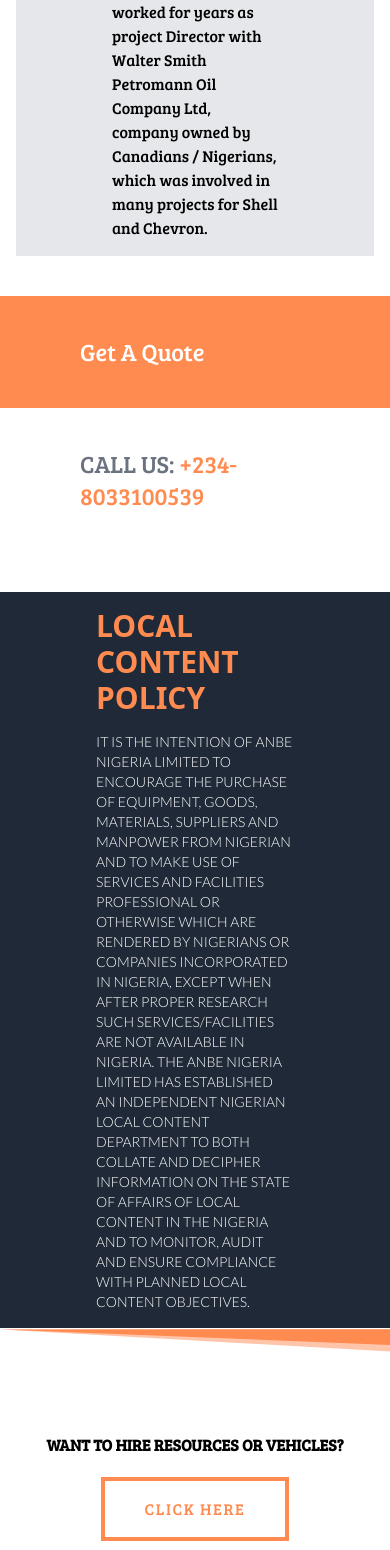
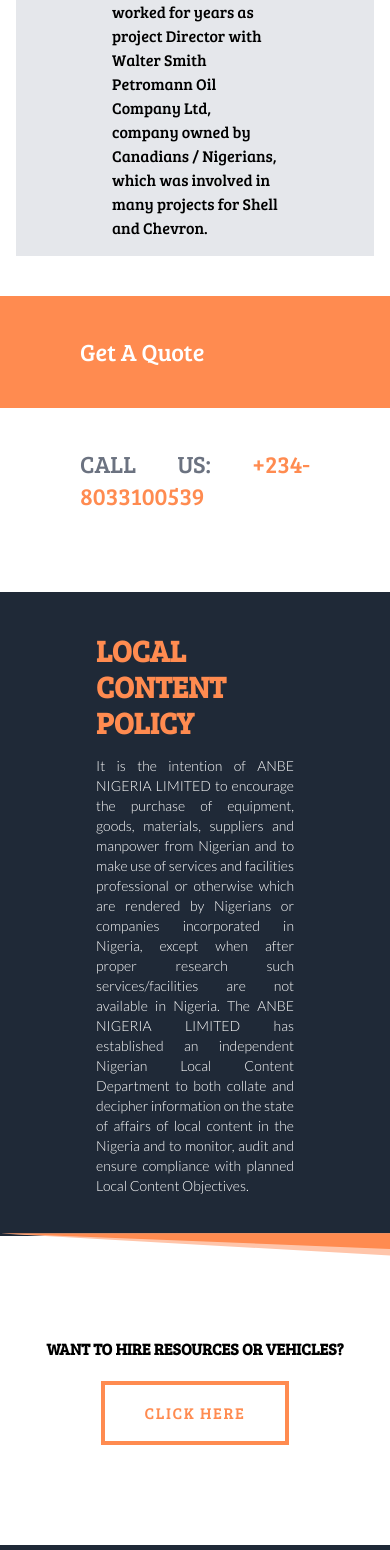
Before and after one commit to MadFury94/anbe, a Vue app: page /about in a window 390 px wide. Shown: the part 2648-4198 px from the top of the page. Built offline with nearby package versions, Linux system fonts and the light colour scheme; what prettier-plugin-tailwindcss would draw is missing.

Commit message:
ANBE(UPDATED)
Finishing touches(95%)

```diff
--- a/src/App.vue
+++ b/src/App.vue
@@ -8,7 +8,7 @@ import FooterLayout from "./layouts/footerLayout.vue";
 <template>
   <HeaderLayout />
 
-  <div class="">
+  <div class="w-screen">
     <RouterView />
   </div>
 
--- a/src/Sections/localcontent.vue
+++ b/src/Sections/localcontent.vue
@@ -1,10 +1,10 @@
 <template>
   <div>
-    <div
-      class="grid gap-4 bg-gray-800 py-4 px-24 font-sans text-3xl font-bold uppercase text-orange-500 md:grid-cols-2"
-    >
-      Local Content Policy
-      <p class="text-sm font-light text-white">
+    <div class="grid items-center gap-4 bg-gray-800 py-10 px-24 md:grid-cols-2">
+      <h1 class="font-bree text-3xl font-bold uppercase text-orange-500">
+        Local Content Policy
+      </h1>
+      <p class="text-justify text-sm font-light text-white">
         It is the intention of ANBE NIGERIA LIMITED to encourage the purchase of
         equipment, goods, materials, suppliers and manpower from Nigerian and to
         make use of services and facilities professional or otherwise which are
--- a/src/components/BladeDivider.vue
+++ b/src/components/BladeDivider.vue
@@ -2,7 +2,7 @@
 import ButtonCommon from "../components/ButtonCommon.vue";
 </script>
 <template>
-  <img class="" src="/images/svg/blade.svg" />
+  <img class="-mt-1" src="/images/svg/blade.svg" />
   <div
     class="flex flex-col items-center justify-between py-20 lg:flex-row lg:px-28"
   >
--- a/src/pages/AboutPage.vue
+++ b/src/pages/AboutPage.vue
@@ -33,7 +33,9 @@ import Background_writeup from "../Sections/background_writeup.vue";
   <div><img class="-mt-2" src="/images/svg/blade.svg" /></div>
   <Ourleader />
   <div class="py-10">
-    <div class="grid-cols-4 items-center font-bree text-2xl lg:grid">
+    <div
+      class="grid-cols-4 items-center text-justify font-bree text-2xl lg:grid"
+    >
       <div></div>
       <div class="bg-orange-500 py-10 px-20 text-white">Get A Quote</div>
       <div class="col-span-2 px-20 py-10 text-gray-500">
--- a/src/pages/ServicesPage.vue
+++ b/src/pages/ServicesPage.vue
@@ -19,8 +19,8 @@ import ContactArea from "../layouts/ContactArea.vue";
 
     <What_we_do_best />
 
-    <div class="grid items-center lg:grid-cols-2">
-      <div class="mt-40 bg-gray-200 p-10 lg:p-40">
+    <div class="grid lg:grid-cols-2">
+      <div class="bg-gray-200 p-10 lg:p-40">
         <h1 class="font-bree text-2xl font-bold lg:text-5xl">
           Work with a Team of Talented workers.
         </h1>
```
